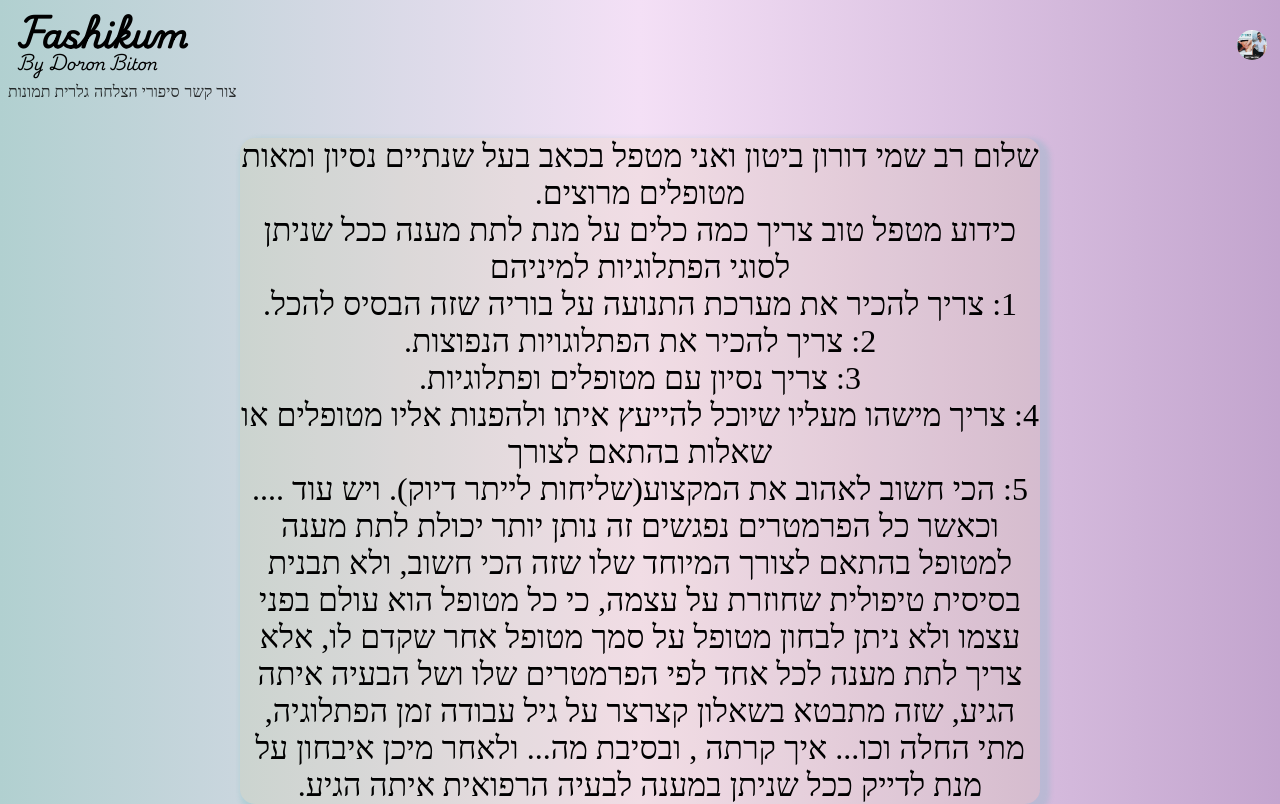
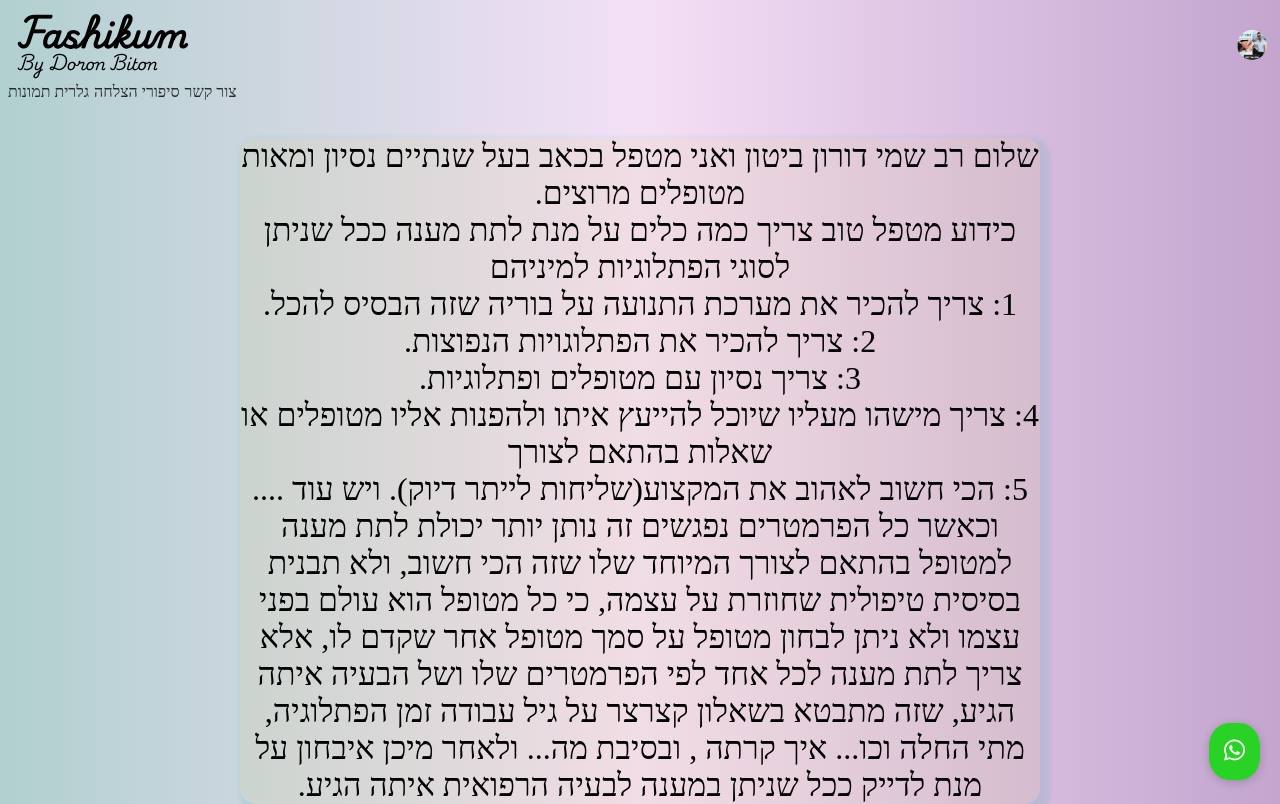
Before and after one commit to meirbit32/doronApp, a plain HTML site: page index.html in a window 1280 px wide. Shown: the top 804 px of the page. Drawn offline with nearby package versions, Linux system fonts and the light colour scheme.

Commit message:
build whatsapp icon

```diff
--- a/index.html
+++ b/index.html
@@ -5,6 +5,7 @@
     <meta name="viewport" content="width=device-width, initial-scale=1.0">
     <link rel="stylesheet" href="https://fonts.googleapis.com/css2?family=Material+Symbols+Outlined:opsz,wght,FILL,GRAD@24,400,0,0" />
     <link rel="stylesheet" href="style.css">
+    <link rel="stylesheet" href="https://cdnjs.cloudflare.com/ajax/libs/font-awesome/6.0.0-beta3/css/all.min.css">
     <title>fashikum</title>
 </head>
 <body>
@@ -87,8 +88,8 @@
         </div>
 
     </footer>
-    <a href="#"  aria-label="WhatsApp">
-        <img class="whatsapp" alt="WhatsApp" src="./media/icons/5296520_bubble_chat_mobile_whatsapp_whatsapp logo_icon.svg"></img>
+    <a href="https://wa.me/+972527466806" class="whatsapp-icon" target="_blank" rel="noopener" aria-label="Chat with us on WhatsApp">
+        <i class="fab fa-whatsapp"></i>
     </a>
 
 
--- a/style.css
+++ b/style.css
@@ -136,13 +136,23 @@ a{
     padding: 5px;
 }
 
-a .whatsapp img{
-    position: sticky;
-    bottom: 0px;
-    right: 0px;
-    width: 45px;
-    height: 45px;
-    padding: 5px;
+.whatsapp-icon {
+    position: fixed;
+    bottom: 20px;
+    right: 20px;
+    background-color: #28d325;
+    color: white;
+    border-radius: 40%;
+    padding: 15px;
+    font-size: 24px;
+    z-index: 1000;
+    text-align: center;
+    box-shadow: 0 2px 10px rgba(0, 0, 0, 0.2);
+    transition: background-color 0.3s;
+}
+
+.whatsapp-icon:hover {
+    background-color: #128C7E;
 }
 
 @media(max-width:235px){
```
